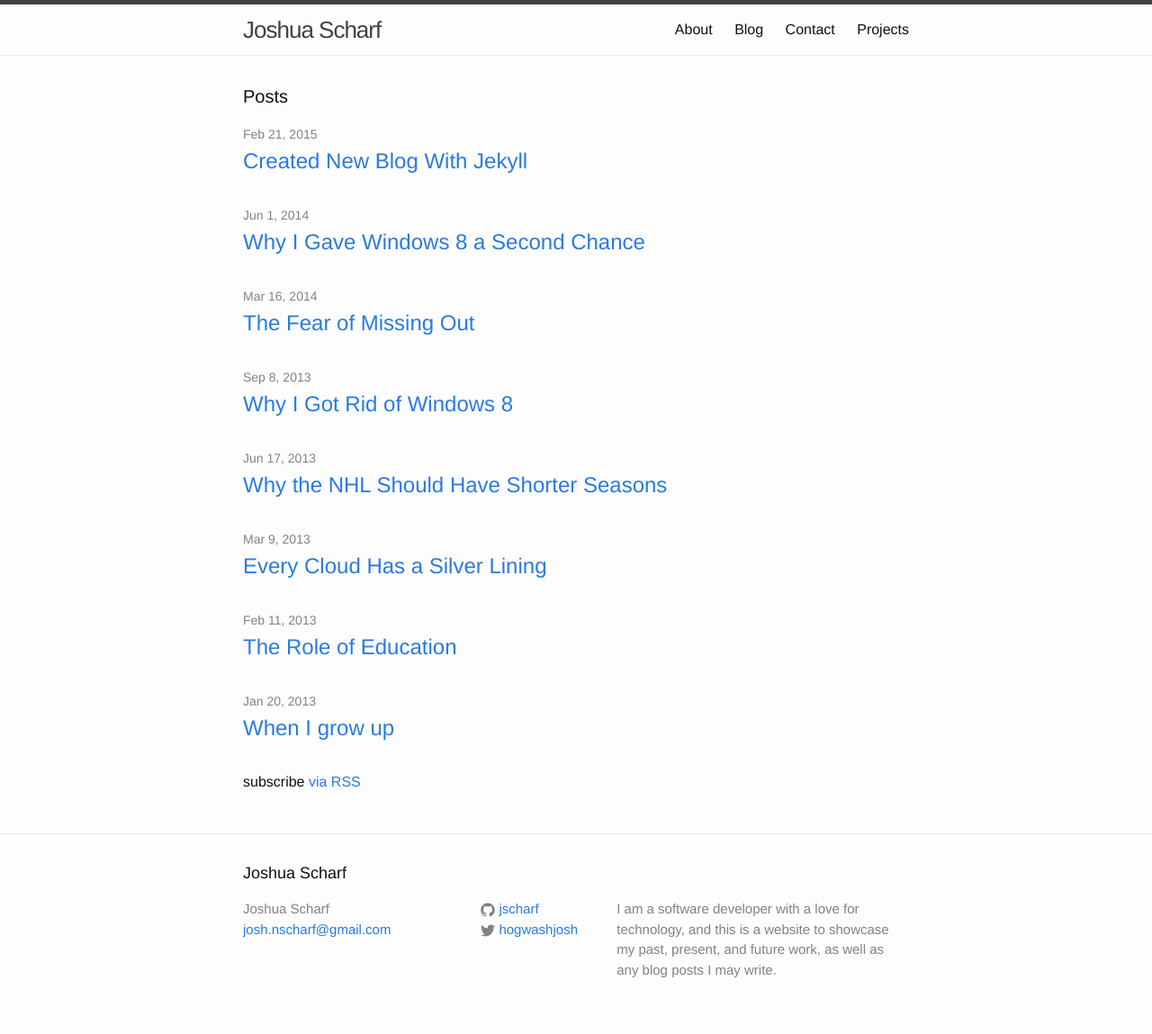
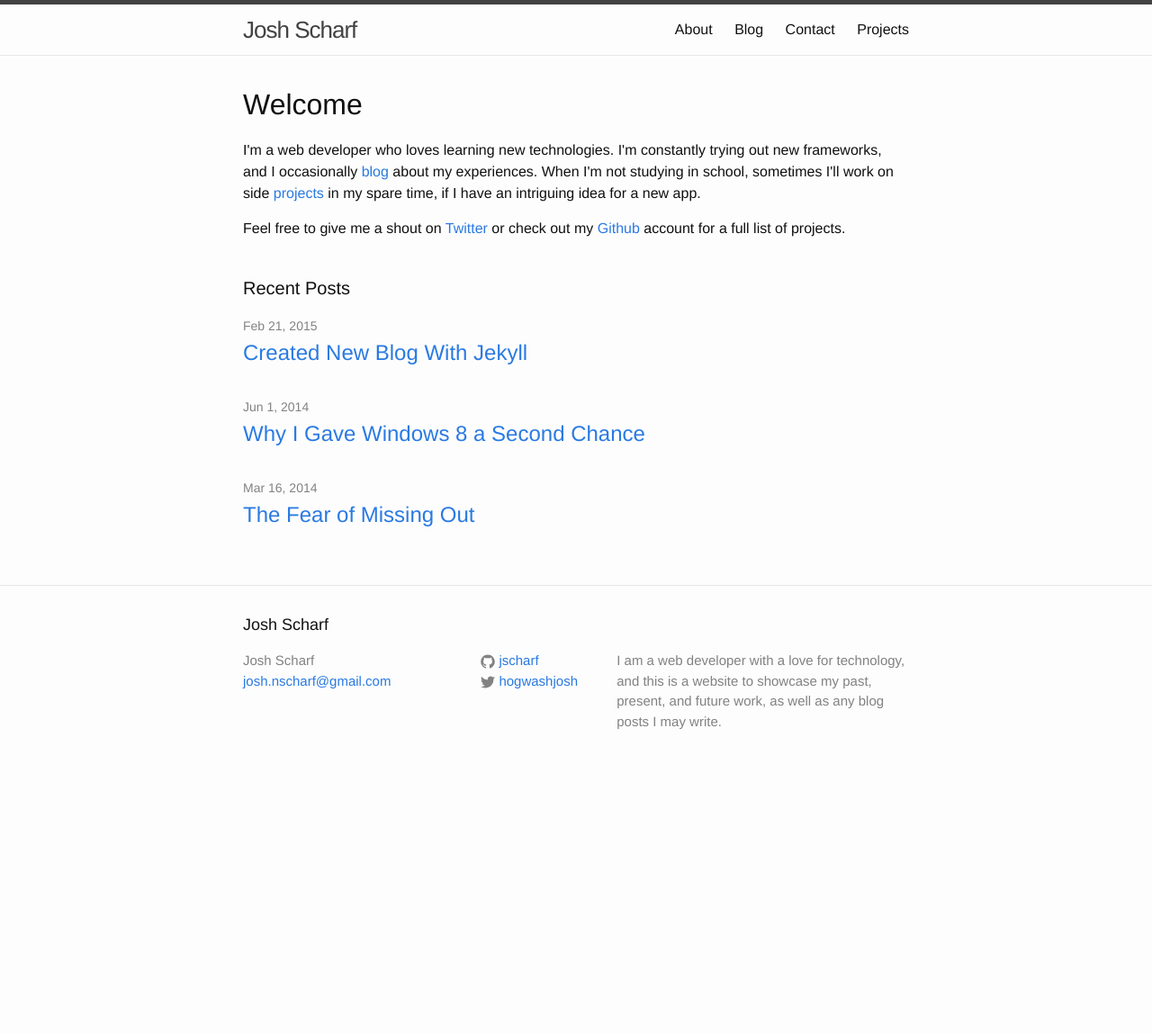
Before and after one commit to jscharf/jscharf.github.io, a Jekyll site: the page built from index.html, in a window 1280 px wide. Shown: the whole page at 90% size. Built offline with Jekyll 4.4.1, drawn with Linux system fonts in a browser that asks for light colours; after the commit the page ends 900 px from its top, so only the background shows below that.

Commit message:
Clean up index and project pages

```diff
--- a/_config.yml
+++ b/_config.yml
@@ -1,8 +1,8 @@
 # Site settings
-title: Joshua Scharf
+title: Josh Scharf
 email: josh.nscharf@gmail.com
 description: > # this means to ignore newlines until "baseurl:"
-  I am a software developer with a love for technology, and this is a website to showcase my past, present, and future work, as well as any blog posts I may write.
+  I am a web developer with a love for technology, and this is a website to showcase my past, present, and future work, as well as any blog posts I may write.
 baseurl: "" # the subpath of your site, e.g. /blog/
 url: "http://jscharf.github.io" # the base hostname & protocol for your site
 twitter_username: hogwashjosh
--- a/index.html
+++ b/index.html
@@ -4,10 +4,18 @@ layout: default
 
 <div class="home">
 
-  <h1 class="page-heading">Posts</h1>
+  <h1>Welcome</h1>
+
+  <p>I'm a web developer who loves learning new technologies. I'm constantly trying out new frameworks, and I occasionally <a href="blog">blog</a> about my experiences. When I'm not studying in school, sometimes I'll work on side <a href="projects">projects</a> in my spare time, if I have an intriguing idea for a new app.</p>
+
+  <p>Feel free to give me a shout on <a href="https://twitter.com/{{ site.twitter_username }}">Twitter</a> or check out my <a href="https://github.com/{{ site.github_username }}">Github</a> account for a full list of projects.</p>
+
+  <br/>
+
+  <h2 class="page-heading">Recent Posts</h2>
 
   <ul class="post-list">
-    {% for post in site.posts %}
+    {% for post in site.posts limit:3 %}
       <li>
         <span class="post-meta">{{ post.date | date: "%b %-d, %Y" }}</span>
 
@@ -18,6 +26,4 @@ layout: default
     {% endfor %}
   </ul>
 
-  <p class="rss-subscribe">subscribe <a href="{{ "/feed.xml" | prepend: site.baseurl }}">via RSS</a></p>
-
 </div>
```
Also changed, not shown: projects.md (+2 -2 lines).
